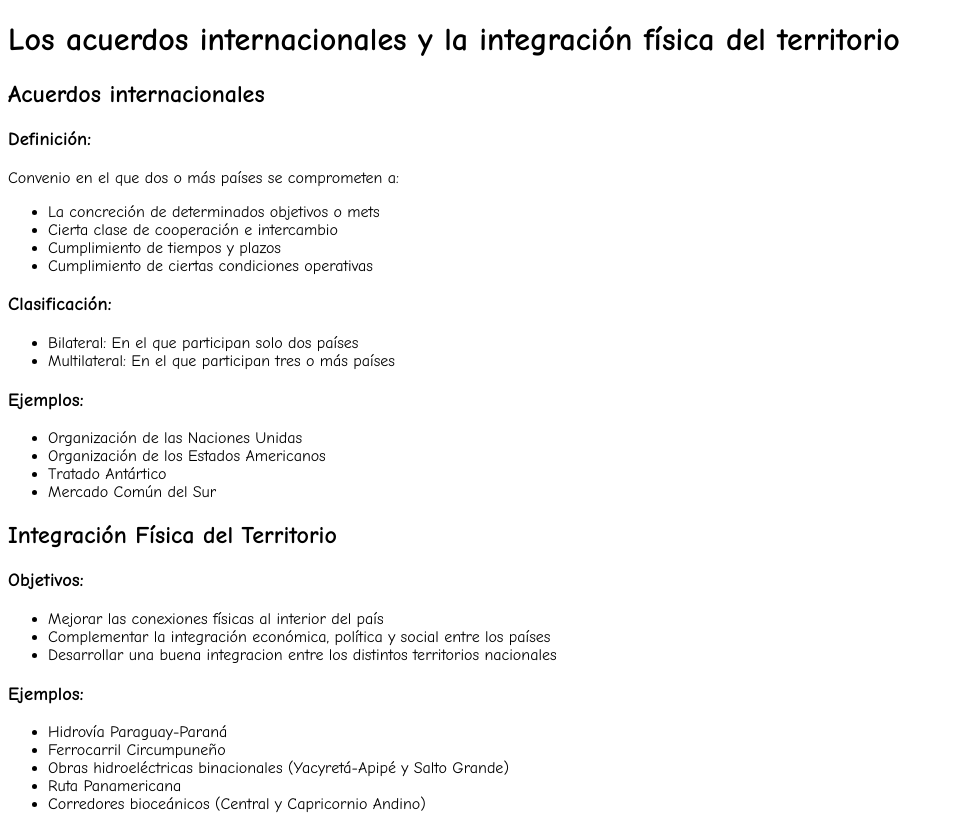
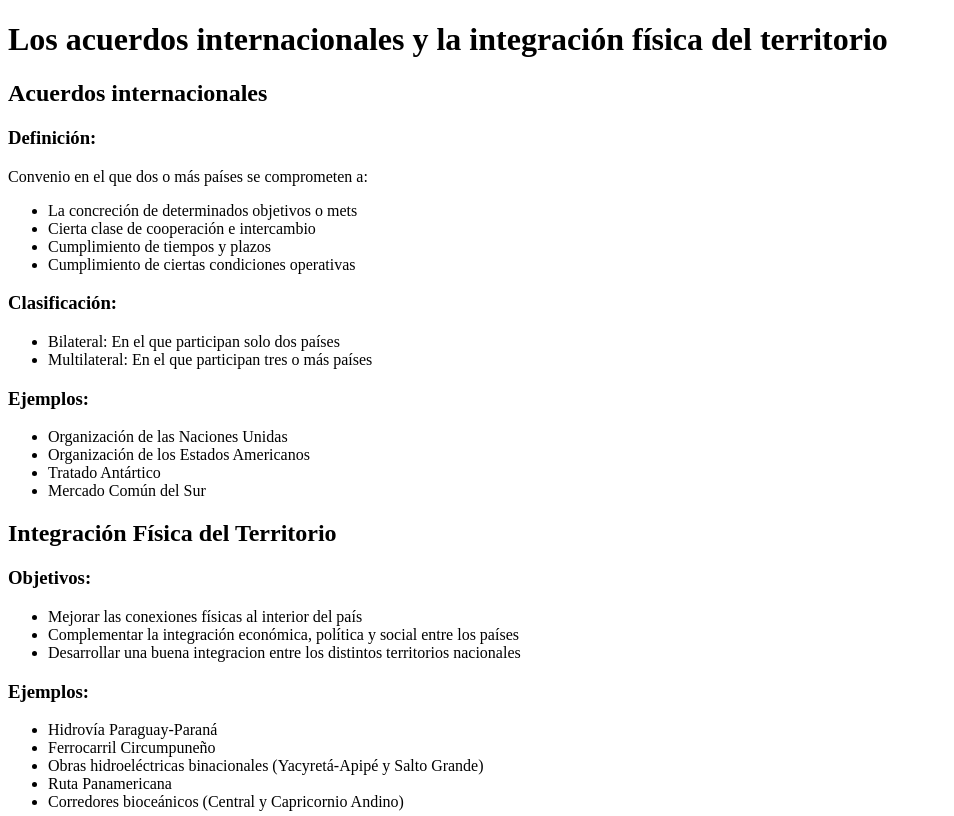
Before and after one commit to Jojertubo/Geografia, a plain HTML site: page index.html in a window 1280 px wide. Shown: the top 816 px of the page, without its empty margins (0-954 px from the left). Drawn offline with Linux system fonts and the light colour scheme.

Commit message:
Update styles.css

```diff
--- a/css/styles.css
+++ b/css/styles.css
@@ -1,3 +1,4 @@
 *{
-  font-family: "Comic Sans MS", "Comic Sans", cursive;
+  font-family: 'Roboto', sans-serif;
+  font-family: 'Solway', serif;
 }
```
